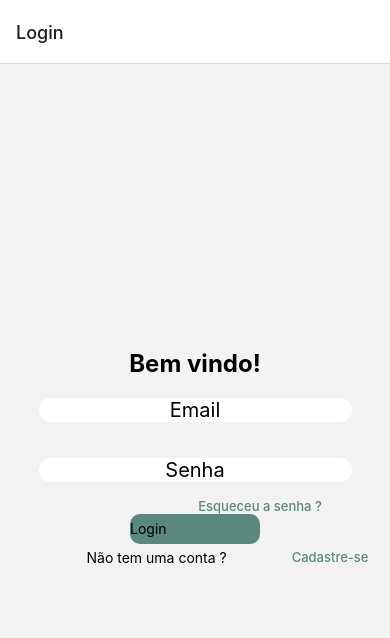
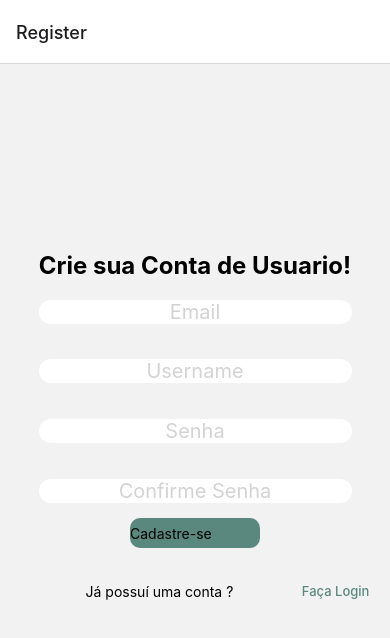
Before and after one commit to duarte-arthur21/TasksList, a React Native app: screen /Lista in a window 390 px wide. Shown: the top 638 px of the page. Built offline with nearby package versions, Linux system fonts and the light colour scheme.

Commit message:
Criei function create para adicionar novos users desmenbrei page Register em index e footer

```diff
--- a/App.js
+++ b/App.js
@@ -67,7 +67,7 @@ function MyTabs() {
 export default function App() {
   return (
     <NavigationContainer>
-      <Stack.Navigator initialRouteName="Login">
+      <Stack.Navigator initialRouteName="Register">
         <Stack.Screen name="Login" component={Login} />
         <Stack.Screen name="Register" component={Register} />
         <Stack.Screen name="Dashboard" component={MyTabs} />
--- a/package.json
+++ b/package.json
@@ -21,6 +21,7 @@
     "react": "18.2.0",
     "react-native": "0.71.8",
     "react-native-gesture-handler": "~2.9.0",
+    "react-native-masked-text": "^1.13.0",
     "react-native-reanimated": "~2.14.4",
     "react-native-safe-area-context": "^4.5.0",
     "react-native-screens": "~3.20.0",
--- a/src/Components/Input/index.js
+++ b/src/Components/Input/index.js
@@ -3,7 +3,7 @@ import { View, Text, TextInput } from "react-native";
 import { StyleSheet } from "react-native";
 
 function Input(props) {
-  const { titulo, texto, onChangeText, value, variant } = props;
+  const { titulo, texto, onChangeText, value, variant, type } = props;
   return (
     <View>
       <Text style={estilo.titulo}>{titulo}</Text>
@@ -16,6 +16,7 @@ function Input(props) {
         value={value}
         placeholder={texto}
         onChangeText={onChangeText}
+        type={type}
       />
     </View>
   );
@@ -41,6 +42,7 @@ const estilo = StyleSheet.create({
     fontSize: 20,
     textAlign: "center",
     borderBottomColor: "#000",
+    placeholderTextColor: "#D3D3D3",
     borderRadius: 15,
     marginBottom: "5%",
   },
--- a/src/Components/config.jsx
+++ b/src/Components/config.jsx
@@ -0,0 +1,16 @@
+import { initializeApp } from "firebase/app";
+import { getFirestore } from "firebase/firestore";
+
+const firebaseConfig = {
+  apiKey: "AIzaSyDojduk544_fI4yhLoQY4HJ_wRRaNvlMYI",
+  authDomain: "tasks-list-fda0b.firebaseapp.com",
+  projectId: "tasks-list-fda0b",
+  storageBucket: "tasks-list-fda0b.appspot.com",
+  messagingSenderId: "924132627272",
+  appId: "1:924132627272:web:5cffa1812a7c85d9f5997d",
+};
+
+// Initialize Firebase
+const app = initializeApp(firebaseConfig);
+// Initialize Firestore
+export const db = getFirestore(app);
--- /dev/null
+++ b/src/pages/Register/footer.js
@@ -0,0 +1,35 @@
+import React from "react";
+import { View, Text, StyleSheet } from "react-native";
+
+export function Footer({ navigation }) {
+  const handleClick = () => {
+    navigation.navigate("Login");
+  };
+
+  return (
+    <View style={styles.container}>
+      <Text>Já possuí uma conta ?</Text>
+      <Text style={styles.link} onPress={handleClick}>
+        {" "}
+        Faça Login
+      </Text>
+    </View>
+  );
+}
+
+const styles = StyleSheet.create({
+  link: {
+    height: 74,
+    top: "600",
+    left: 65,
+    fontWeight: 500,
+    fontSize: 13,
+    alignItems: "center",
+    color: "rgba(85, 132, 122, 0.97)",
+  },
+  container: {
+    display: "flex",
+    flexDirection: "row",
+    marginTop: "30px",
+  },
+});
--- a/src/pages/Register/index.js
+++ b/src/pages/Register/index.js
@@ -1,33 +1,82 @@
-import React from "react";
-import { StyleSheet, View, Text } from "react-native";
+import React, { useState } from "react";
+import { StyleSheet, View, Text, Alert } from "react-native";
 import { Button } from "../../Components/Button";
 import { Input } from "../../Components/Input";
+import { doc, setDoc, collection, addDoc } from "firebase/firestore";
+import { db } from "../../Components/config";
+import { Footer } from "./footer";
 
 export default function Register({ navigation }) {
-  const handleLogin = () => {
-    navigation.navigate("Dashboard");
-  };
-  const handleClick = () => {
-    navigation.navigate("Login");
-  };
+  const [username, setUsername] = useState("");
+  const [email, setEmail] = useState("");
+  const [password, setPassword] = useState("");
+  const [confirmPassword, setConfirmPassword] = useState("");
+
+  function create() {
+    if (password === confirmPassword) {
+      addDoc(collection(db, "users"), {
+        email: email,
+        password: password,
+        username: username,
+      })
+        .then(() => {
+          console.log("Sucess");
+          navigation.navigate("Dashboard");
+        })
+        .catch((error) => {
+          console.log("Error: " + error);
+        });
+    } else {
+      Alert.alert("Senhas diferentes");
+    }
+  }
+
   return (
     <View style={styles.Wrapper}>
       <Text style={styles.titulo}>Crie sua Conta de Usuario!</Text>
 
-      <Input texto="Email" variant="secondary" />
-      <Input texto="Username" variant="secondary" />
-      <Input texto="Senha" variant="secondary" />
-      <Input texto="Confirme Senha" variant="secondary" />
+      <Input
+        value={email}
+        onChangeText={(email) => {
+          setEmail(email);
+        }}
+        texto="Email"
+        variant="secondary"
+        type="email"
+      />
 
-      <Button titulo="Cadastre-se" variant="sucess" onPress={handleLogin} />
+      <Input
+        value={username}
+        onChangeText={(username) => {
+          setUsername(username);
+        }}
+        texto="Username"
+        variant="secondary"
+      />
 
-      <View style={styles.container}>
-        <Text>Já possuí uma conta ?</Text>
-        <Text style={styles.link} onPress={handleClick}>
-          {" "}
-          Faça Login
-        </Text>
-      </View>
+      <Input
+        secureTextEntry
+        value={password}
+        onChangeText={(password) => {
+          setPassword(password);
+        }}
+        texto="Senha"
+        variant="secondary"
+      />
+
+      <Input
+        secureTextEntry
+        value={confirmPassword}
+        onChangeText={(confirmPassword) => {
+          setConfirmPassword(confirmPassword);
+        }}
+        texto="Confirme Senha"
+        variant="secondary"
+      />
+
+      <Button titulo="Cadastre-se" variant="sucess" onPress={create} />
+
+      <Footer />
     </View>
   );
 }
@@ -48,18 +97,4 @@ const styles = StyleSheet.create({
     fontWeight: "bold",
     fontFamily: "",
   },
-  link: {
-    height: 74,
-    top: "600",
-    left: 65,
-    fontWeight: 500,
-    fontSize: 13,
-    alignItems: "center",
-    color: "rgba(85, 132, 122, 0.97)",
-  },
-  container: {
-    display: "flex",
-    flexDirection: "row",
-    marginTop: "30px",
-  },
 });
```
Also changed, not shown: 1 other file (tests, documents, lock files or other folders).
